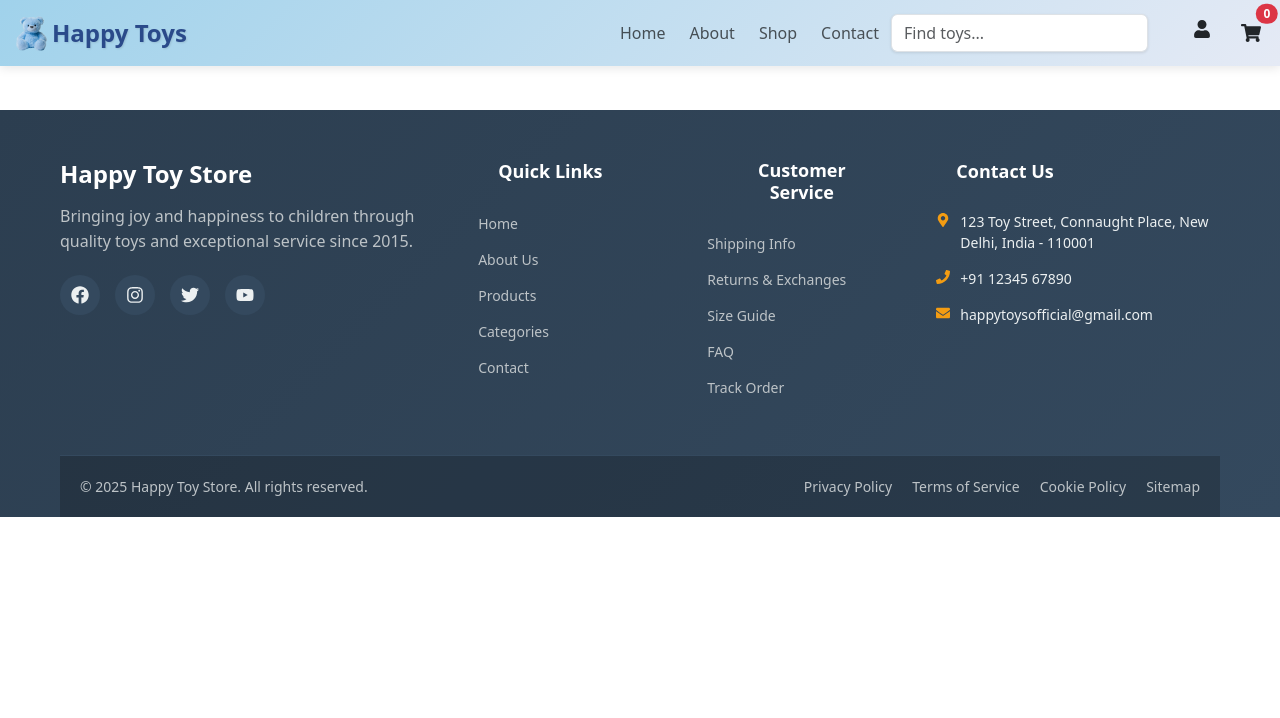
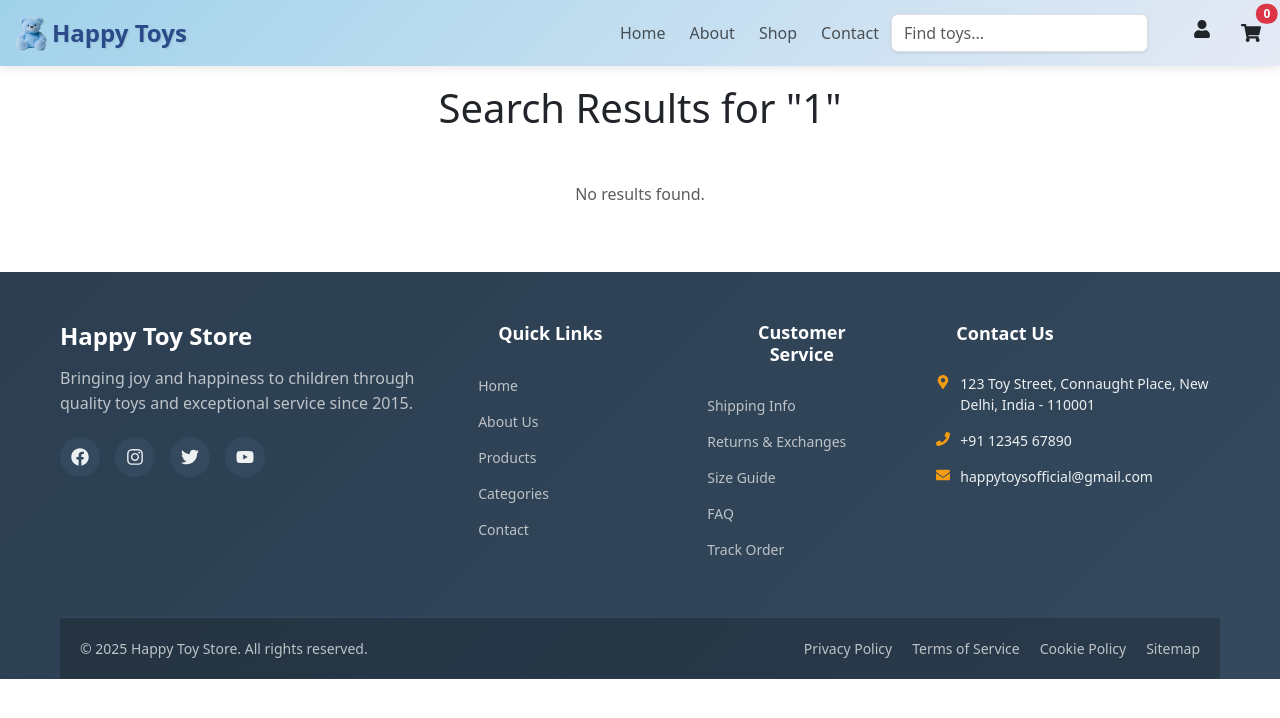
Before and after one commit to KishanKumarSolanki/react, a React (Vite) app in the folder happy-toy/: page /search/1 in a window 1280 px wide. Shown: the top 718 px of the page. Built offline with nearby package versions, Linux system fonts and the light colour scheme.

Commit message:
search is working properly

```diff
--- a/happy-toy/src/components/Search.jsx
+++ b/happy-toy/src/components/Search.jsx
@@ -4,19 +4,30 @@ import items from '../data.js';
 import Card from './Card.jsx';
 
 const Search = () => {
-    const {term} = useParams();
-    const [filter, setFilter] = useState([])
+  const { term } = useParams(); // Get search term from URL
+  const [filter, setFilter] = useState([]);
 
-    useEffect(() => {
-        const filtered = () =>{
-            const data = items.filter((c)=>c.title.toLowerCase().includes(term.toLowerCase()));
-            setFilter(data);
-        };
-        filtered();
-    }, [term])
-  return (
-    <Card items={filter} />
-  )
-}
+  useEffect(() => {
+    const filtered = () => {
+      const data = items.filter((c) =>
+        c.title.toLowerCase().includes(term.toLowerCase())
+      );
+      setFilter(data);
+    };
+    filtered();
+  }, [term]);
+
+  return (<>
+      <h1 className="text-center my-4">Search Results for "{term}"</h1>
+    <div className="container">
+      {filter.length > 0 ? (
+        <Card items={filter} />
+      ) : (
+        <p className="text-center text-muted">No results found.</p>
+      )}
+    </div>
+  </>
+  );
+};
 
 export default Search;
--- a/happy-toy/src/data.js
+++ b/happy-toy/src/data.js
@@ -24,7 +24,7 @@ import ride from './assets/ride.png';
 import ludo from './assets/ludo.jpg';
 
 
-const items = [];
+
 export const testItems = [
   {
     quote: "My son **Aarav** absolutely loves the building blocks! It keeps him engaged for hours. The quality is solid and safe.",
@@ -289,4 +289,6 @@ export const boardGames = [
 
 ];
 
+const items = [...softToys, ...educationalToys, ...rcToys, ...boardGames];
+
 export default items;
```
